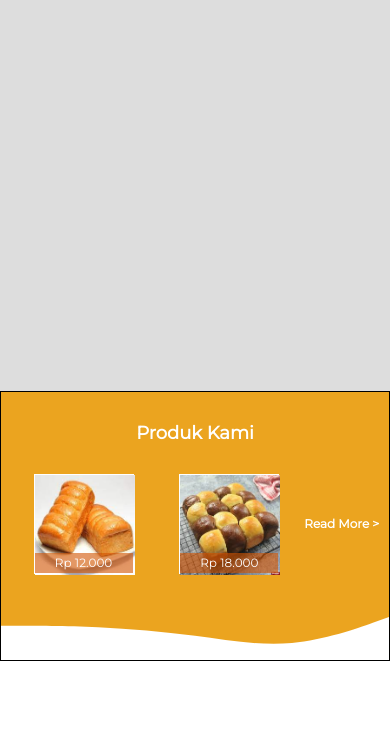
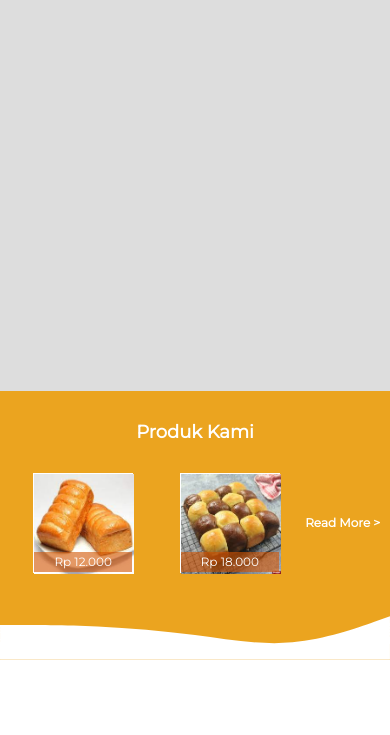
Before and after one commit to progatea04/progatea04, a plain HTML site: page index.html in a window 390 px wide. Shown: the part 109-844 px from the top of the page. Drawn offline with Linux system fonts and the light colour scheme.

Commit message:
menghilangkan border

```diff
--- a/css/viewport.css
+++ b/css/viewport.css
@@ -5,10 +5,6 @@
 
 
 @media (max-width: 620px) {
-    .container-aside {
-        border: 1px solid black;
-    }
-
     .container-aside h2 {
         font-size: 18px;
         text-align: center;
```
